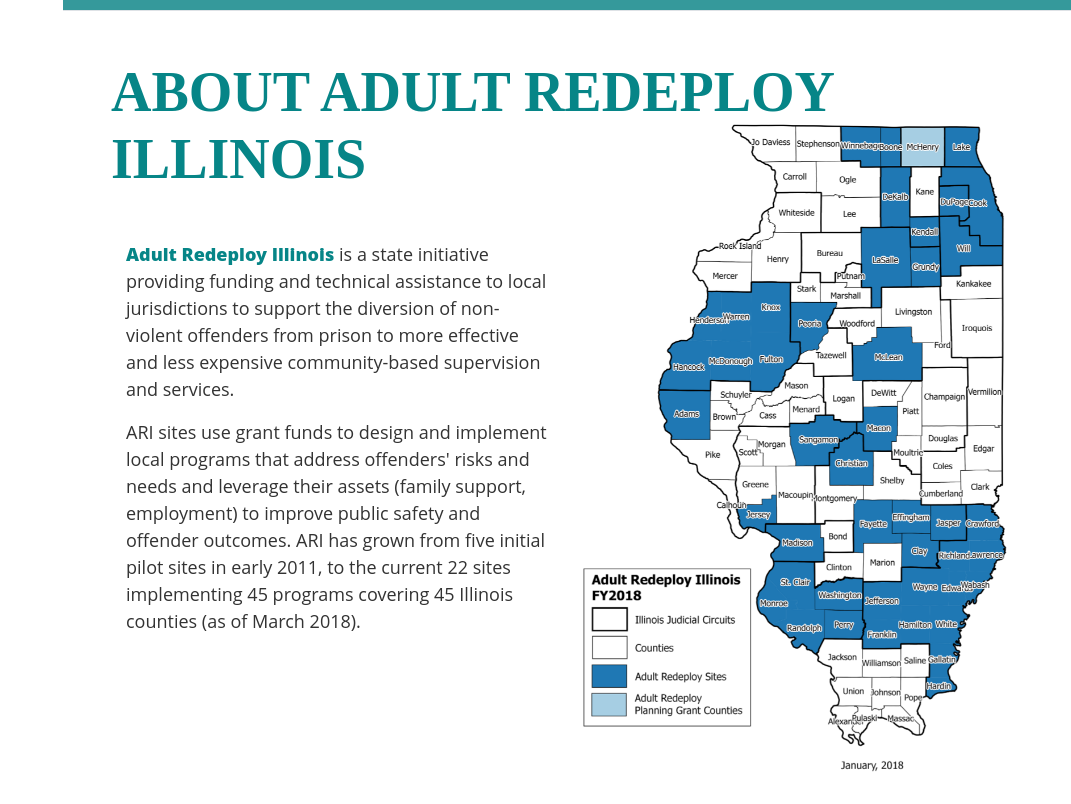
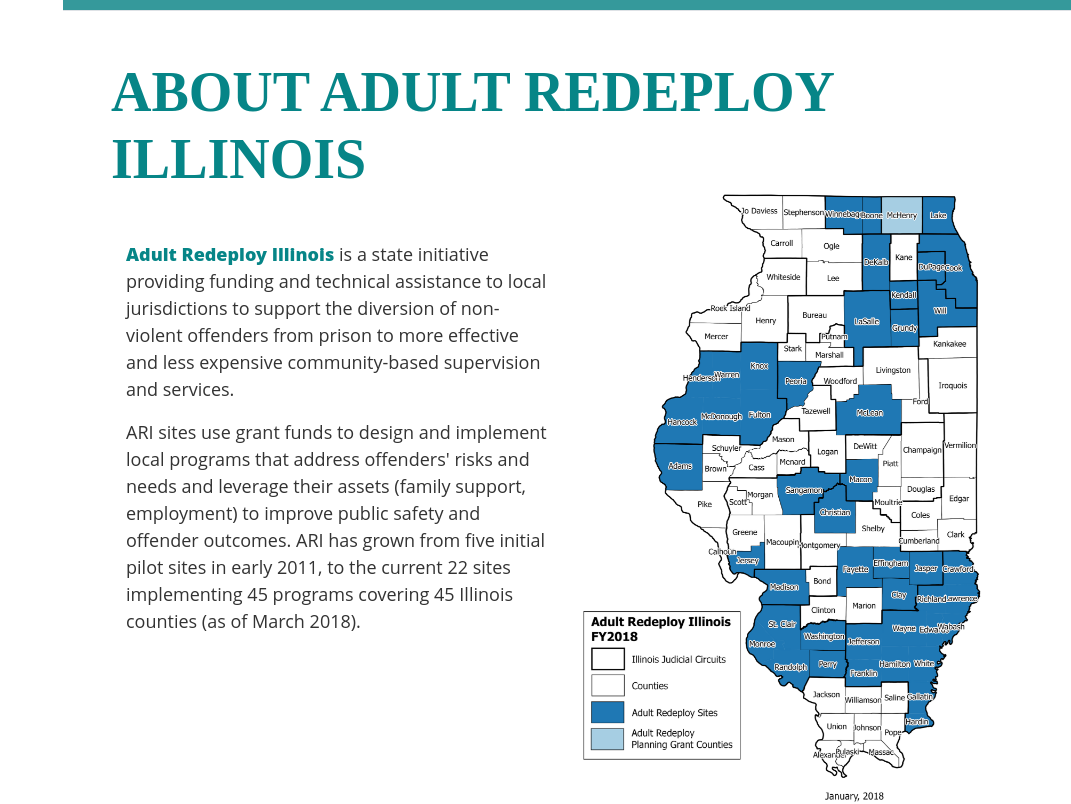
Before and after one commit to ICJIA/icjia-all-sites-summit-2018, a Vue app: page / in a window 1280 px wide. Shown: the part 1780-2584 px from the top of the page, without its empty margins (209-1280 px from the left). Built offline with nearby package versions, Linux system fonts and the light colour scheme.

Commit message:
Fix image alignment

```diff
--- a/src/App.vue
+++ b/src/App.vue
@@ -212,7 +212,7 @@
     }
 
     .image-container {
-      margin-top: -120px;
+      margin-top: -50px;
 
     }
   }
--- a/src/components/Home.vue
+++ b/src/components/Home.vue
@@ -85,7 +85,7 @@
               </div>
               <div class="col-sm">
                 <div class="image-container">
-                  <img src="../assets/map.png" width="450" class="img-fluid" />
+                  <img src="../assets/map.png" width="400" class="img-fluid" />
                 </div>
               </div>
 
```
